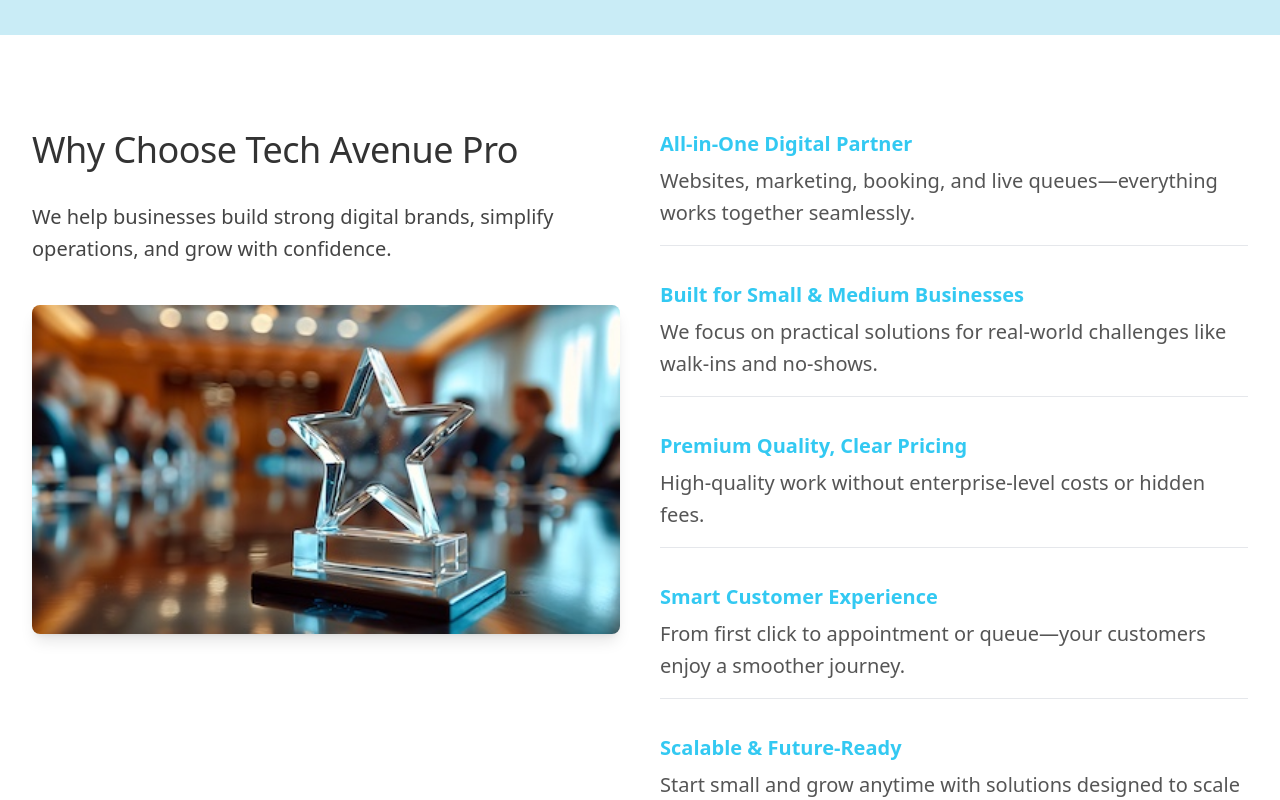
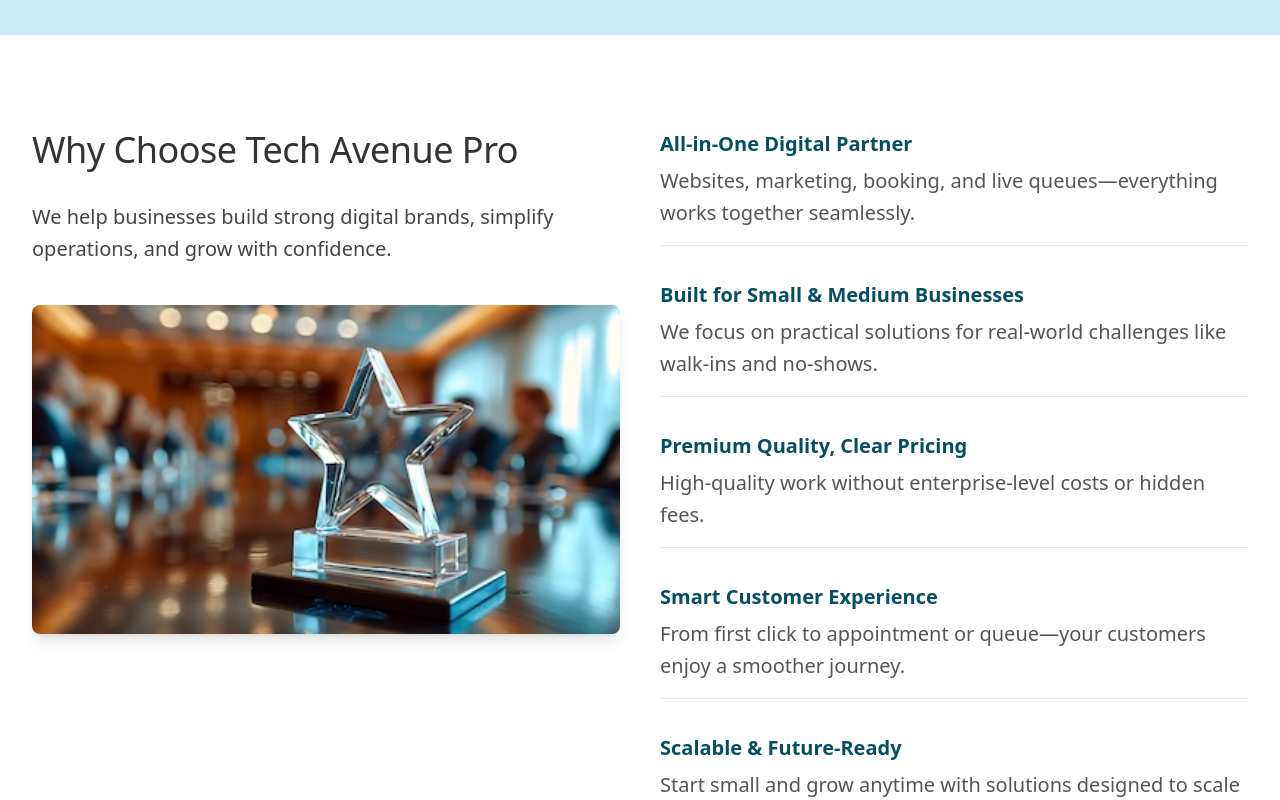
Before and after one commit to tech-avenue-pro/monorepo, a Next.js app in the folder apps/web/: page / in a window 1280 px wide. Shown: the part 3180-3980 px from the top of the page. Built offline with nearby package versions, Linux system fonts and the light colour scheme.

Commit message:
New text color added to adopt for theme dark and light

```diff
--- a/apps/web/app/HomeView/WhyChooseUs.tsx
+++ b/apps/web/app/HomeView/WhyChooseUs.tsx
@@ -43,7 +43,7 @@
                             <DSText
                                 as="h3"
                                 variant={DSTextVariant.headline2}
-                                color={DSTextColor.senary}
+                                color={DSTextColor.tintTheme}
                                 className="mb-2"
                             >
                                 {reason.title}
--- a/packages/styles/design-systems.css
+++ b/packages/styles/design-systems.css
@@ -410,6 +410,9 @@
 .ds-text-color-septenary {
     color: var(--text-septenary);
 }
+.ds-text-color-tint-theme {
+    color: var(--text-tint-theme);
+}
 .ds-text-color-white {
     color: var(--text-white);
 }
@@ -789,6 +792,10 @@
     --ds-link-color: var(--text-septenary);
     --ds-link-hover-color: var(--text-septenary);
 }
+.ds-link.ds-text-color-tint-theme {
+    --ds-link-color: var(--text-tint-theme);
+    --ds-link-hover-color: var(--text-tint-theme);
+}
 .ds-link.ds-text-color-success {
     --ds-link-color: var(--text-success);
     --ds-link-hover-color: var(--text-success);
--- a/packages/ui/src/design-systems/typography.ts
+++ b/packages/ui/src/design-systems/typography.ts
@@ -137,6 +137,11 @@
      */
     septenary = "septenary",
 
+    /**
+     * Themed tint text (varies by color scheme)
+     */
+    tintTheme = "tint-theme",
+
     /** Success text (green) */
     success = "success",
 
@@ -206,6 +211,7 @@
     [DSTextColor.quinary]: "ds-text-color-quinary",
     [DSTextColor.senary]: "ds-text-color-senary",
     [DSTextColor.septenary]: "ds-text-color-septenary",
+    [DSTextColor.tintTheme]: "ds-text-color-tint-theme",
     [DSTextColor.success]: "ds-text-color-success",
     [DSTextColor.warning]: "ds-text-color-warning",
     [DSTextColor.critical]: "ds-text-color-critical",
@@ -227,6 +233,7 @@
     [DSTextColor.quinary]: "var(--text-quinary)",
     [DSTextColor.senary]: "var(--text-senary)",
     [DSTextColor.septenary]: "var(--text-septenary)",
+    [DSTextColor.tintTheme]: "var(--text-tint-theme)",
     [DSTextColor.success]: "var(--text-success)",
     [DSTextColor.warning]: "var(--text-info)",
     [DSTextColor.critical]: "var(--text-critical)",
```
